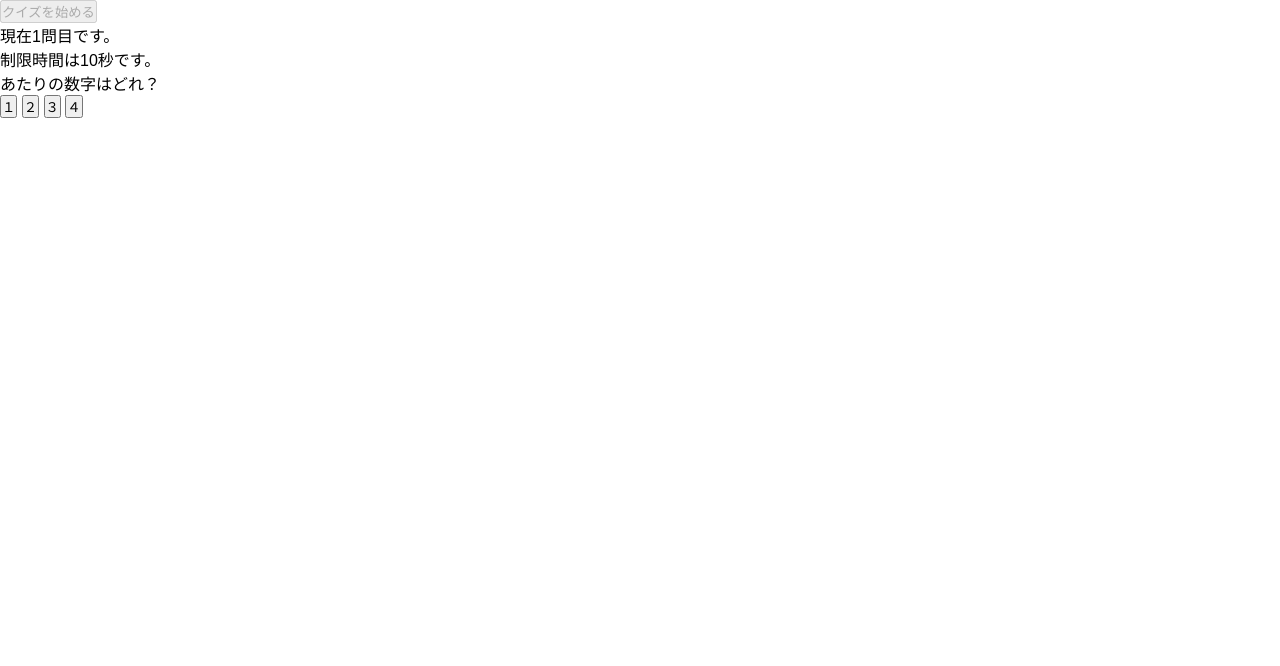
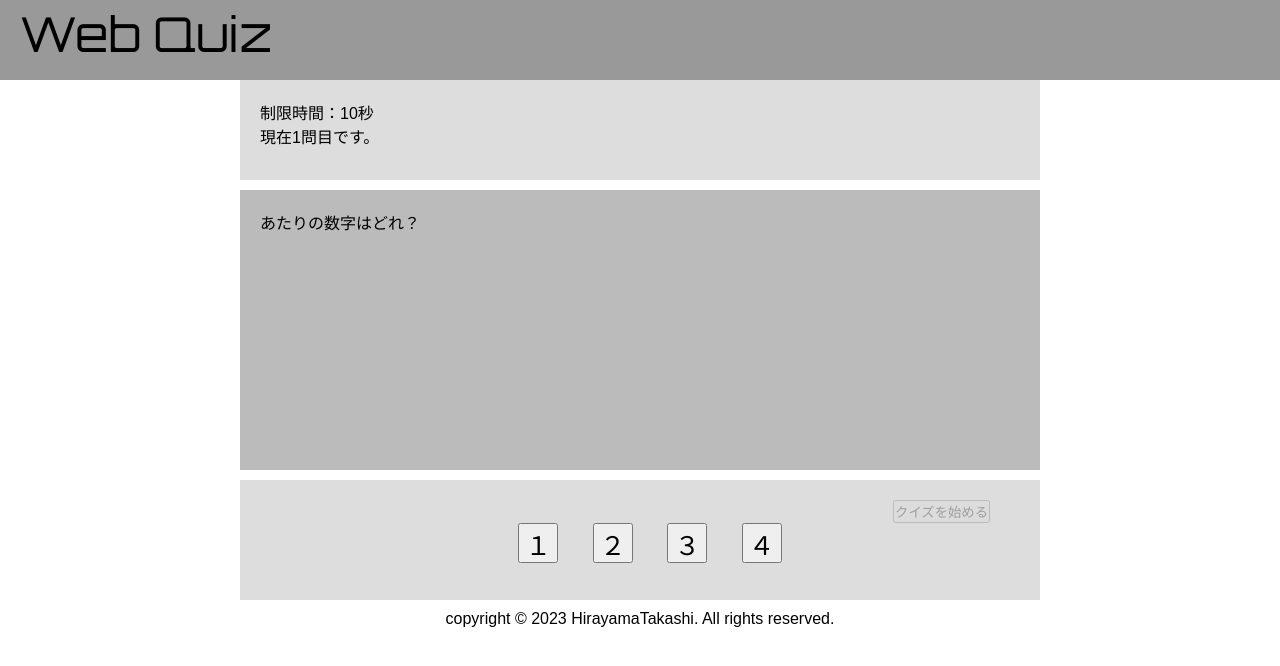
Before and after one commit to takath468/hackathon_WebQuiz, a website: page site/index.html in a window 1280 px wide. Both pictures are taken after a click on the button "クイズを始める". Drawn offline with Linux system fonts and the light colour scheme.

Commit message:
ボックス分割

```diff
--- a/site/css/common.css
+++ b/site/css/common.css
@@ -8,8 +8,67 @@
 
 /* タグ：要素セレクタ(タイプセレクタ) */
 body{
-  font-family: sans-serif;/* デフォルトのフォント指定 */
+  font-family: 'メイリオ','Meiryo','Hiragino Kaku Gothic Pro',sans-serif;/* デフォルトのフォント指定 */
 }
+
+header{
+  position: relative;
+  width: 100%;
+  height: 80px;
+  background-color: #999;
+}
+header h1{
+  position: absolute;
+  top: 10px;
+  left: 20px;
+  font-family: 'Orbitron', sans-serif;
+  font-size: 3rem;
+  font-weight: normal;
+  line-height: 1.0;
+}
+
+main{
+  width: 800px;
+  margin: 0 auto 0 auto;
+}
+main section{
+  margin: 0 0 10px 0;
+  padding: 20px 0 0 20px;
+}
+main section#state{
+  height: 80px;
+  background-color: #ddd;
+}
+main section#quiz{
+  height: 260px;
+  background-color: #bbb;
+}
+main section#action{
+  height: 100px;
+  background-color: #ddd;
+}
+main section#action p#answerBox{
+  text-align: center;
+}
+main section#action p#startBox{
+  text-align: right;
+  padding: 0 50px 0 0;
+}
+main section#action p#seeresultBox{
+  text-align: right;
+  padding: 0 50px 0 0;
+}
+main section#action p#answerBox input{
+  width: 40px;
+  height: 40px;
+  margin: 0 15px 0 15px;
+  font-size: 1.6rem;
+}
+
+footer{
+  text-align: center;
+}
+
 
 
 
--- a/site/index.html
+++ b/site/index.html
@@ -7,54 +7,98 @@
     <meta charset="utf-8">
     <meta name="viewport" content="width=device-width, initial-scale=1">
 
-    <title>タイムショック</title>
+    <title>WebQuiz</title>
 
     <link rel="stylesheet" type="text/css" href="css/common.css">
 
+    <!-- Google fonts -->
+    <link rel="preconnect" href="https://fonts.googleapis.com">
+    <link rel="preconnect" href="https://fonts.gstatic.com" crossorigin>
+    <link href="https://fonts.googleapis.com/css2?family=Orbitron&display=swap" rel="stylesheet">
+
   </head>
+
+
+
 
   <body>
 
-    <p id="startBox" style="display: block;">
-      <input type="button" value="クイズを始める" id="btnStart" onclick="startQuiz();">
-    </p>
+    <header>
+      <h1>
+      Web Quiz
+      </h1>
+    </header>
 
-    <p id="countBox" style="display: none;">
+
+
+    <main>
+
+      <section id="state">
+
+        <p id="stateBox" style="display: none;">
+          制限時間：10秒<br />
           現在1問目です。<br>
         </p>
 
+      </section>
+
+
+
+      <section id="quiz">
+
         <p id="quizBox" style="display: none;">
-      制限時間は10秒です。<br />
           あたりの数字はどれ？<br />
+        </p>
+
+        <p id="endBox" style="display: none;">
+          終了！<br>
+        </p>
+
+        <p id="outBox" style="display: none;">
+          時間切れ！<br>
+        </p>
+
+        <p id="resultBox" style="display: none;">
+          結果は？問正解です。<br>
+        </p>
+
+      </section>
+
+
+
+      <section id="action">
+        <p id="startBox" style="display: block;">
+          <input type="button" value="クイズを始める" id="btnStart" onclick="startQuiz();"><br>
+        </p>
+
+        <p id="answerBox" style="display: none;">
           <input type="button" value="１" onclick="ans(1);">
           <input type="button" value="２" onclick="ans(2);">
           <input type="button" value="３" onclick="ans(3);">
           <input type="button" value="４" onclick="ans(4);"><br />
         </p>
 
-
-
-    <p id="endBox" style="display: none;">
-      終了！<br>
+        <p id="seeresultBox" style="display: none;">
           <input type="button" value="結果を見る" id="btnResult" onclick="result();">
-    </p>
-
-    <p id="outBox" style="display: none;">
-      時間切れ！<br>
-      <input type="button" value="結果を見る" id="btnResult" onclick="result();">
-    </p>
-
-    <p id="resultBox" style="display: none;">
-      結果は？問正解です。<br>
         </p>
 
         <p id="restartBox" style="display: none;">
           <input type="button" value="戻る" id="btnRestart" onclick="restart();">
         </p>
 
+      </section>
+
+    </main>
 
     <script src="js/Script.js"></script>
 
   </body>
 
+
+
+  <footer>
+    copyright &copy; 2023 HirayamaTakashi. All rights reserved.
+  </footer>
+
+
 </html>
--- a/site/js/Script.js
+++ b/site/js/Script.js
@@ -11,10 +11,12 @@ const min = 1 ;
 const max = 4 ;
 
 function startQuiz() {
-    // カウントボックスを表示
-    document.getElementById("countBox").style.display = "block";
+    // 状態ボックスを表示
+    document.getElementById("stateBox").style.display = "block";
     // クイズボックスを表示
     document.getElementById("quizBox").style.display = "block";
+    // 解答ボックスを表示
+    document.getElementById("answerBox").style.display = "block";
     // タイマーを開始
     timerId = setTimeout( out , 10000 );
     // 開始ボタンを無効化
@@ -32,22 +34,28 @@ function ans(num) {
         cnt++;
         // 正解の場合→正解表示＆正解数カウント＆現在何問目か表示
         if (num == c_ans) {
-            document.getElementById("countBox").textContent = "現在" + cnt + "問目\n正解！";
+            document.getElementById("stateBox").innerHTML = "制限時間：10秒<br>現在" + cnt + "問目<br>正解！";
             c_crt++;
         }
         // 正解の場合→不正解表示＆現在何問目か表示
         else {
-            document.getElementById("countBox").textContent = "現在" + cnt + "問目\n不正解！";
+            document.getElementById("stateBox").innerHTML = "制限時間：10秒<br>現在" + cnt + "問目<br>不正解！";
         }
     }
     // 10問終了したとき
     else {
         // カウントリセット
         cnt = 1;
+        // 状態ボックスを消す
+        document.getElementById("stateBox").style.display = "none";
         // クイズボックスを消す
         document.getElementById("quizBox").style.display = "none";
+        // 解答ボックスを消す
+        document.getElementById("answerBox").style.display = "none";
         // 終了ボックスを表示
         document.getElementById("endBox").style.display = "block";
+        // 結果確認ボックスを表示
+        document.getElementById("seeresultBox").style.display = "block";
         // タイマーを終了
         clearTimeout( timerId );
     }
@@ -57,22 +65,28 @@ function ans(num) {
 
 // 時間切れ
 function out() {
+    // 状態ボックスを消す
+    document.getElementById("stateBox").style.display = "none";
     // クイズボックスを消す
     document.getElementById("quizBox").style.display = "none";
+    // 解答ボックスを消す
+    document.getElementById("answerBox").style.display = "none";
     // 時間切れボックスを表示
     document.getElementById("outBox").style.display = "block";
+    // 結果確認ボックスを表示
+    document.getElementById("seeresultBox").style.display = "block";
      // タイマーを終了
     clearTimeout( timerId );
 }
 
 // 結果
 function result() {
-    // クイズボックスを消す
-    document.getElementById("countBox").style.display = "none";
     // 終了ボックスを消す
     document.getElementById("endBox").style.display = "none";
     // 時間切れボックスを消す
     document.getElementById("outBox").style.display = "none";
+    // 結果確認ボックスを消す
+    document.getElementById("seeresultBox").style.display = "none";
     // 結果ボックスの値を更新
     document.getElementById("resultBox").textContent = "結果は" + c_crt + "問正解です。";
     // 結果ボックスを表示
@@ -88,8 +102,8 @@ function restart() {
     document.getElementById("restartBox").style.display = "none";
     // 結果ボックスを消す
     document.getElementById("resultBox").style.display = "none";
-    // 結果ボックスをリセット
-    document.getElementById("countBox").textContent = "現在1問目";
+    // 状態ボックスをリセット
+    document.getElementById("stateBox").innerHTML = "制限時間：10秒<br>現在" + cnt + "問目<br>";
     // 開始ボタンを有効化
     document.getElementById("btnStart").disabled = false;
 }
```
Lines whose indentation alone changed are shown as unchanged.
